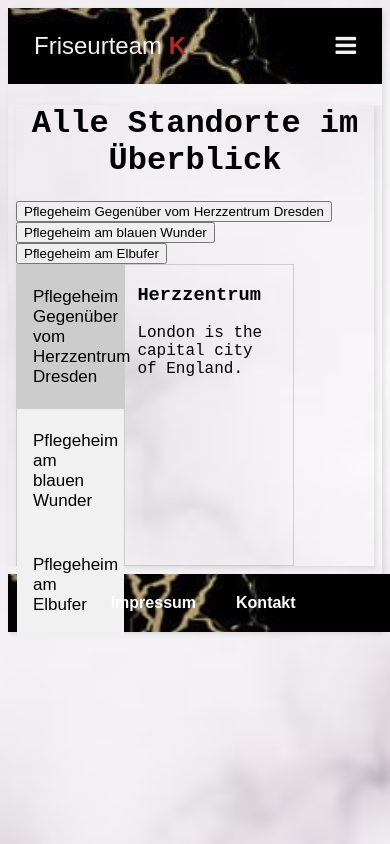
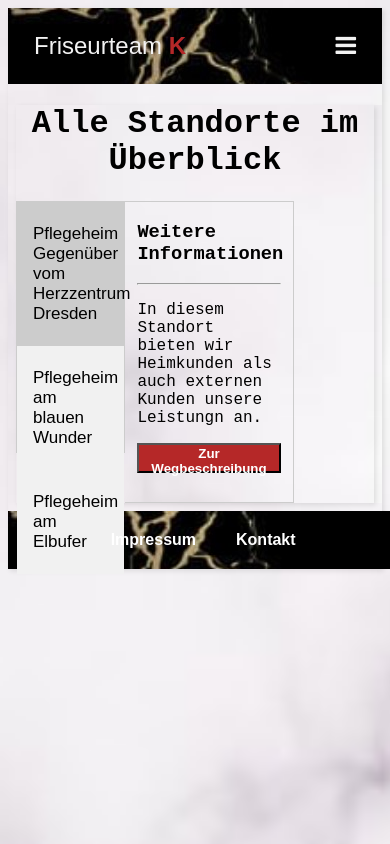
Before and after one commit to MarcoB507/FriseurteamK, an Angular app: page /placement in a window 390 px wide. Built offline with nearby package versions, Linux system fonts and the light colour scheme.

Commit message:
adapted placement component for responsive design

```diff
--- a/src/app/components/placement/placement.component.css
+++ b/src/app/components/placement/placement.component.css
@@ -8,7 +8,7 @@ H1 {
   border: 1px solid #ccc;
   background-color: #f1f1f1;
   width: 30%;
-  height: 300px;
+  height: 250px;
 }
 
 .tab button {
@@ -47,3 +47,12 @@ H1 {
   clear: both;
   display: table;
 }
+
+.placement_all {
+  background: #b52828;
+  color: white;
+  font-weight: bold;
+  height: 10%;
+  width: 100%;
+  bottom: 0;
+}
--- a/src/app/components/placement/placement.component.html
+++ b/src/app/components/placement/placement.component.html
@@ -3,12 +3,6 @@
   </head>
   <body class="placement">
   <h1>Alle Standorte im Überblick</h1>
-
-  <div class="placement_main">
-    <button routerLink="/placement/p1">Pflegeheim Gegenüber vom Herzzentrum Dresden</button><br>
-    <button routerLink="/placement/p2">Pflegeheim am blauen Wunder</button><br>
-    <button routerLink="/placement/p3">Pflegeheim am Elbufer</button><br>
-  </div>
 
   <!-- placement.component.html -->
   <div class="tab">
@@ -18,18 +12,27 @@
   </div>
 
   <div id="Herzzentrum" class="tabcontent">
-    <h3>Herzzentrum</h3>
-    <p>London is the capital city of England.</p>
+    <h3>Weitere Informationen</h3><hr>
+    <p></p>
+    <p>In diesem Standort bieten wir Heimkunden als auch externen Kunden unsere Leistungn an.</p>
+    <!--    <p>Fetscherstraße 111, 01307 Dresden</p>-->
+    <button class="placement_all" routerLink="/placement/p1" >Zur Wegbeschreibung</button>
   </div>
 
   <div id="blauen Wunder" class="tabcontent">
-    <h3>Paris</h3>
-    <p>Paris is the capital of France.</p>
+    <h3>Weitere Informationen</h3><hr>
+    <p></p>
+    <p>In diesem Standort bieten wir ausschließlich Heimkunden unsere Leistungen an.</p>
+    <!--    <p>Schillerplatz 12, 01309 Dresden</p>-->
+    <button class="placement_all" routerLink="/placement/p2" >Zur Wegbeschreibung</button>
   </div>
 
   <div id="Elbufer" class="tabcontent">
-    <h3>Tokyo</h3>
-    <p>Tokyo is the capital of Japan.</p>
+    <h3>Weitere Informationen</h3><hr>
+    <p></p>
+    <p>In diesem Standort bieten wir ausschließlich Heimkunden unsere Leistungen an.</p>
+    <!--    <p>Käthe-Kollwitz-Ufer 4, 01307 Dresden</p>-->
+    <button class="placement_all" routerLink="/placement/p3" >Zur Wegbeschreibung</button>
   </div>
 
   <div class="clearfix"></div>
```
